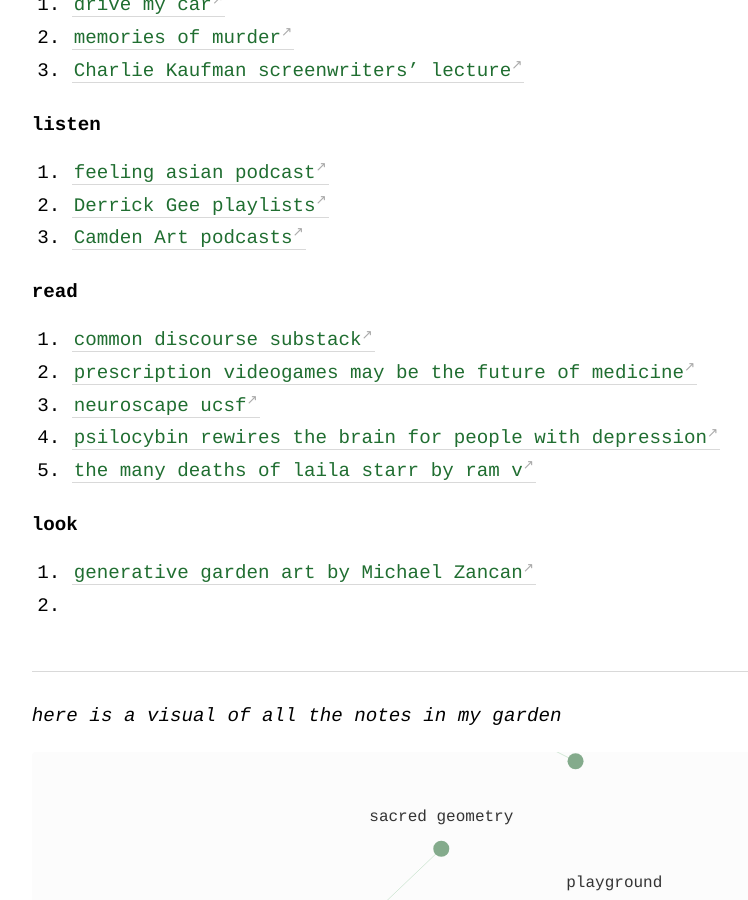
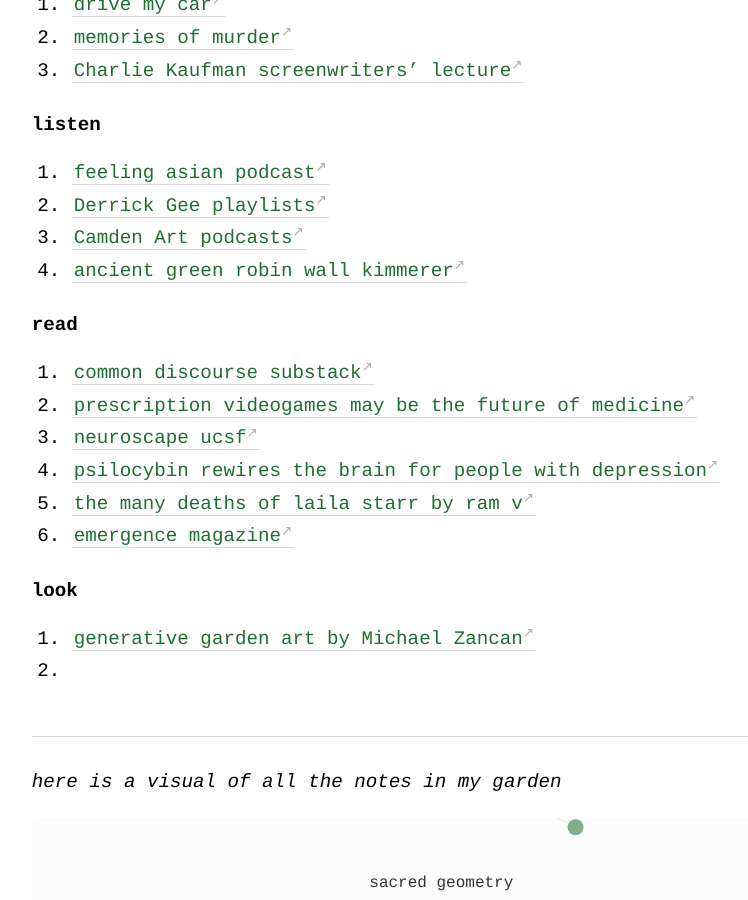
Before and after one commit to geminiworms/talyssagarden.github.io, a Jekyll site: the page built from _notes/big-list.md, in a window 1280 px wide and 900 px high, scrolled down 418 px. Shown: the whole window, without its empty margins (45-793 px from the left). Built offline with Jekyll 4.4.1, drawn with Linux system fonts in a browser that asks for light colours.

Commit message:
Update big-list.md

```diff
--- a/_notes/big-list.md
+++ b/_notes/big-list.md
@@ -13,6 +13,7 @@
 1. [feeling asian podcast](https://open.spotify.com/show/19xkU2nVYC39nhig9Jvbc4?si=c480b6075a26445a)
 2. [Derrick Gee playlists](https://open.spotify.com/user/derrickgee?si=4ecfafd80f4d4a9c)
 3. [Camden Art podcasts](https://open.spotify.com/show/1PAnyGJWvo0Wlc8WXlY7bK?si=060c4a56cb764e6f)
+4. [ancient green robin wall kimmerer](https://emergencemagazine.org/essay/ancient-green)
 
 #### read
 1. [common discourse substack](https://www.commondiscourse.xyz/)
@@ -20,6 +21,7 @@
 3. [neuroscape ucsf](https://neuroscape.ucsf.edu/)
 4. [psilocybin rewires the brain for people with depression](https://neuroscape.ucsf.edu/)
 5. [the many deaths of laila starr by ram v](https://www.simonandschuster.com/books/The-Many-Deaths-of-Laila-Starr/Ram-V/Many-Deaths-of-Laila/9781684158058)
+6. [emergence magazine](https://emergencemagazine.org/)
 
 #### look
 1. [generative garden art by Michael Zancan](https://www.instagram.com/zancan.code/)
```
